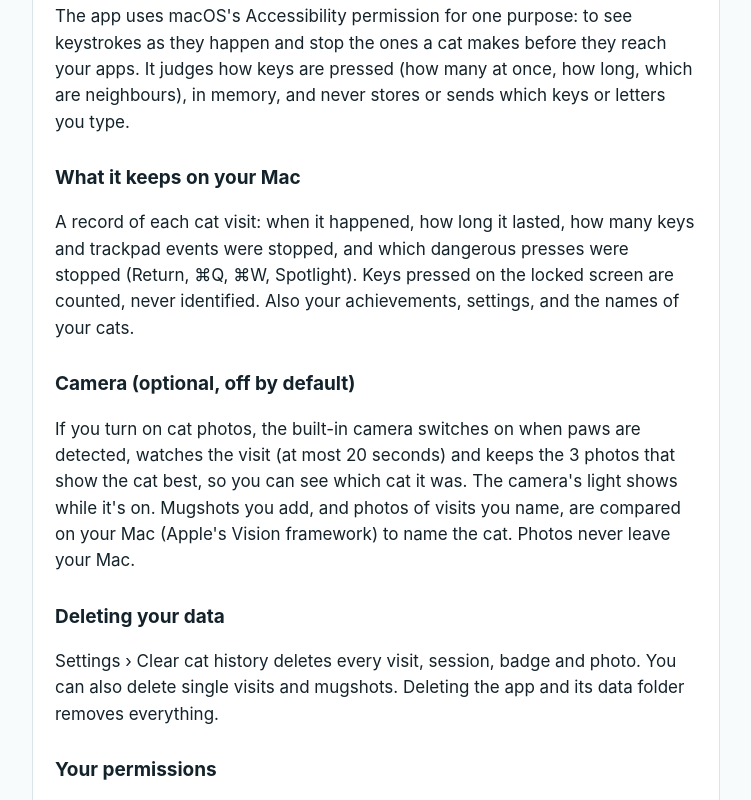
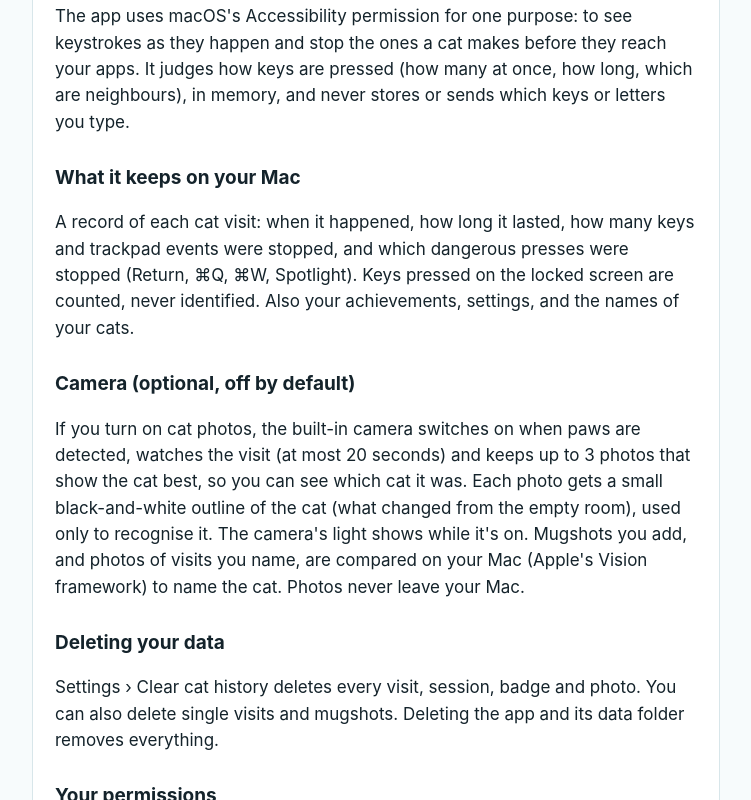
Before and after one commit to Aeternia-ua/kittydontdmmyboss, a plain HTML site: page privacy.html in a window 1280 px wide. Shown: the part 458-1258 px from the top of the page, without its empty margins (264-1015 px from the left). Drawn offline with Linux system fonts and the light colour scheme.

Commit message:
Privacy: camera keeps up to 3 photos, each with a small outline for recognition
Co-Authored-By: Claude Opus 5.5 <noreply@anthropic.com>

```diff
--- a/privacy.html
+++ b/privacy.html
@@ -32,8 +32,9 @@ counted, never identified. Also your achievements, settings, and the names of yo
 
 <h2>Camera (optional, off by default)</h2>
 <p>If you turn on cat photos, the built-in camera switches on when paws are detected, watches the visit (at most 20
-seconds) and keeps the 3 photos that show the cat best, so you can see which cat it was. The camera's light shows while
-it's on. Mugshots you add, and photos of visits you name, are compared on your Mac (Apple's Vision framework) to name the
+seconds) and keeps up to 3 photos that show the cat best, so you can see which cat it was. Each photo gets a small
+black-and-white outline of the cat (what changed from the empty room), used only to recognise it. The camera's light
+shows while it's on. Mugshots you add, and photos of visits you name, are compared on your Mac (Apple's Vision framework) to name the
 cat. Photos never leave your Mac.</p>
 
 <h2>Deleting your data</h2>
```
